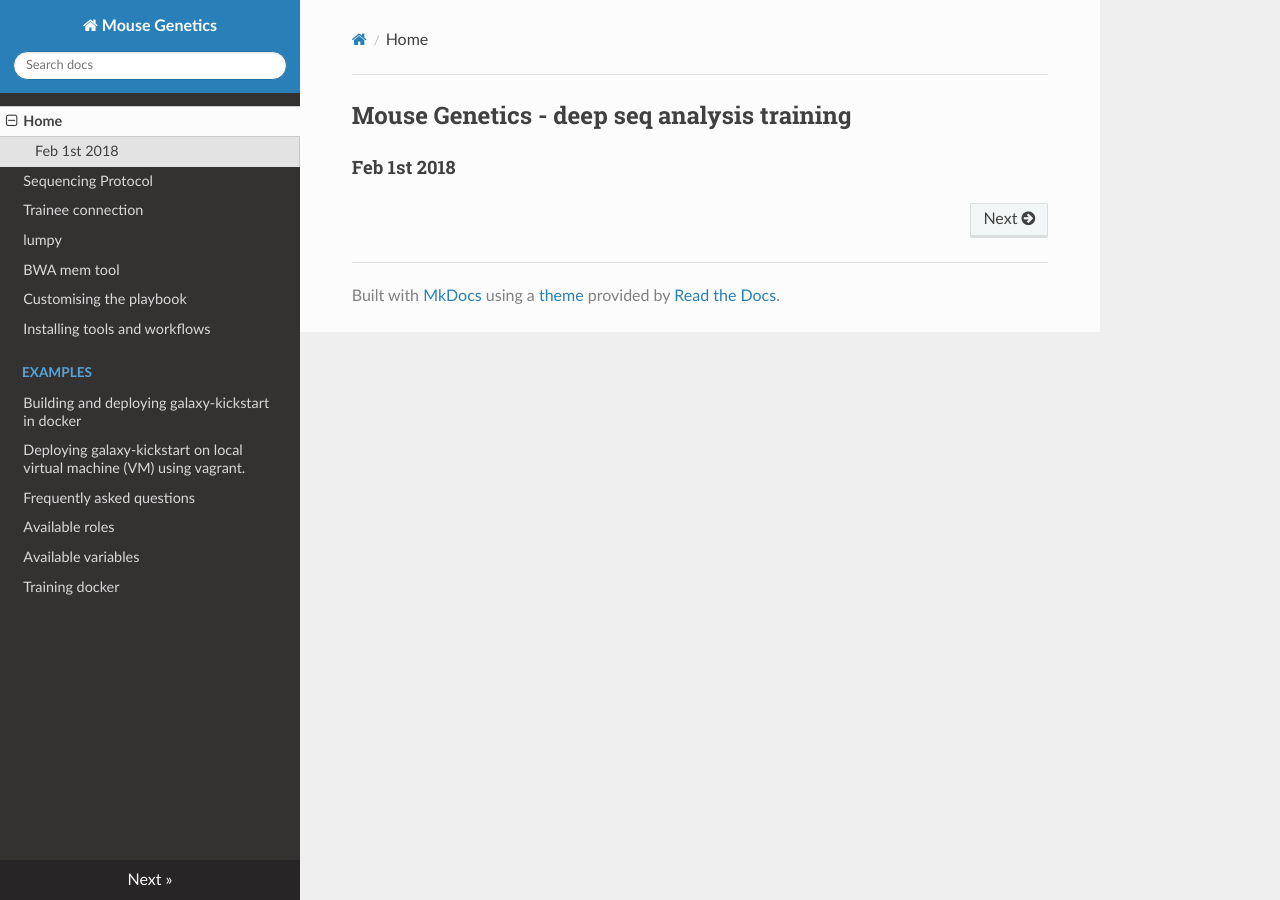
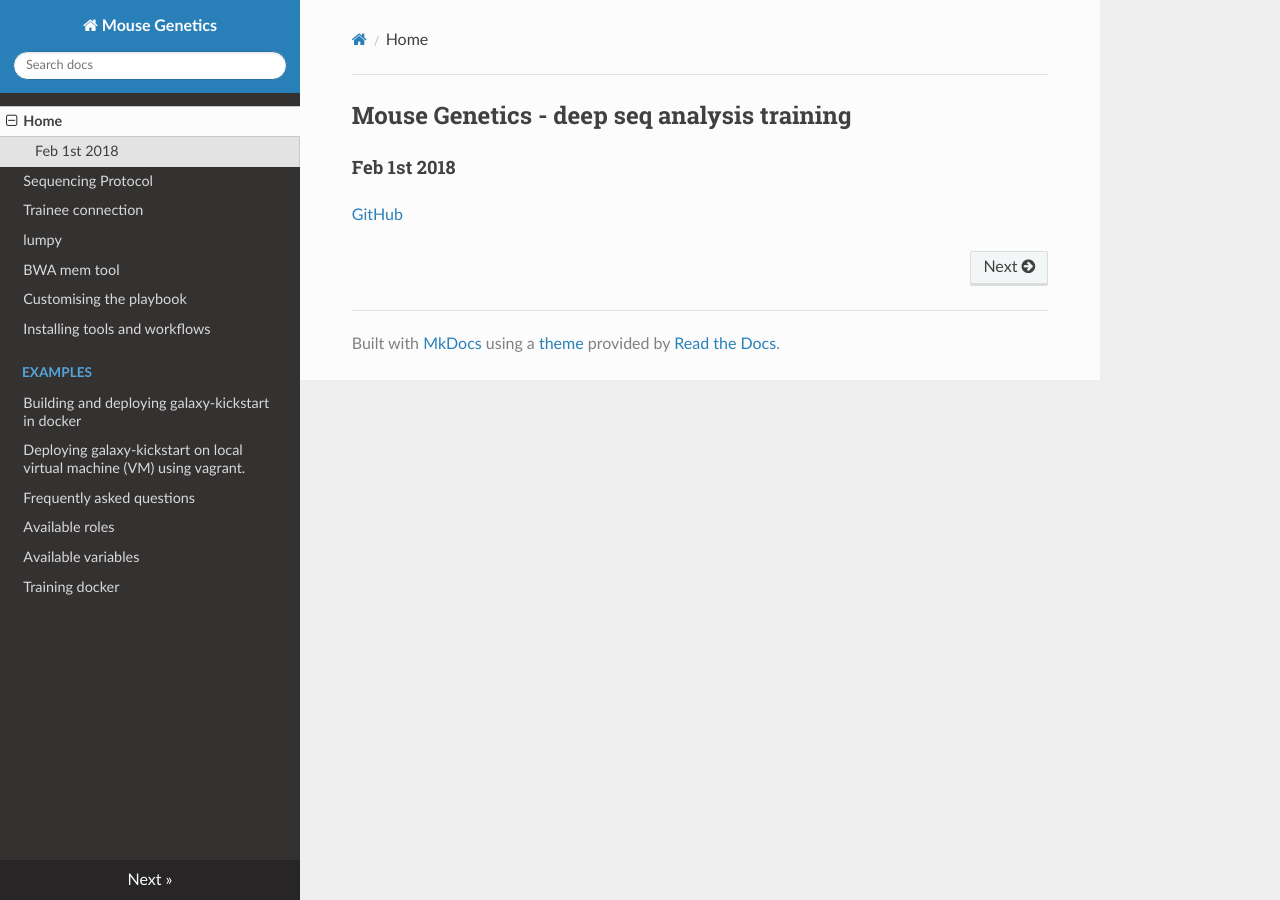
Before and after one commit to ARTbio/mouse_genetics, an MkDocs documentation site: the page built from docs/index.md, in a window 1280 px wide. Built offline with MkDocs 1.6.1, drawn with Linux system fonts in a browser that asks for light colours; nearby versions of some CDN libraries; old or Windows-style settings are respelled for this version of MkDocs.

Commit message:
put github url in index page

```diff
--- a/docs/index.md
+++ b/docs/index.md
@@ -1,2 +1,4 @@
 ##  Mouse Genetics - deep seq analysis training
 #### Feb 1st 2018
+
+[GitHub](https://github.com/ARTbio/mouse_genetics)
```
